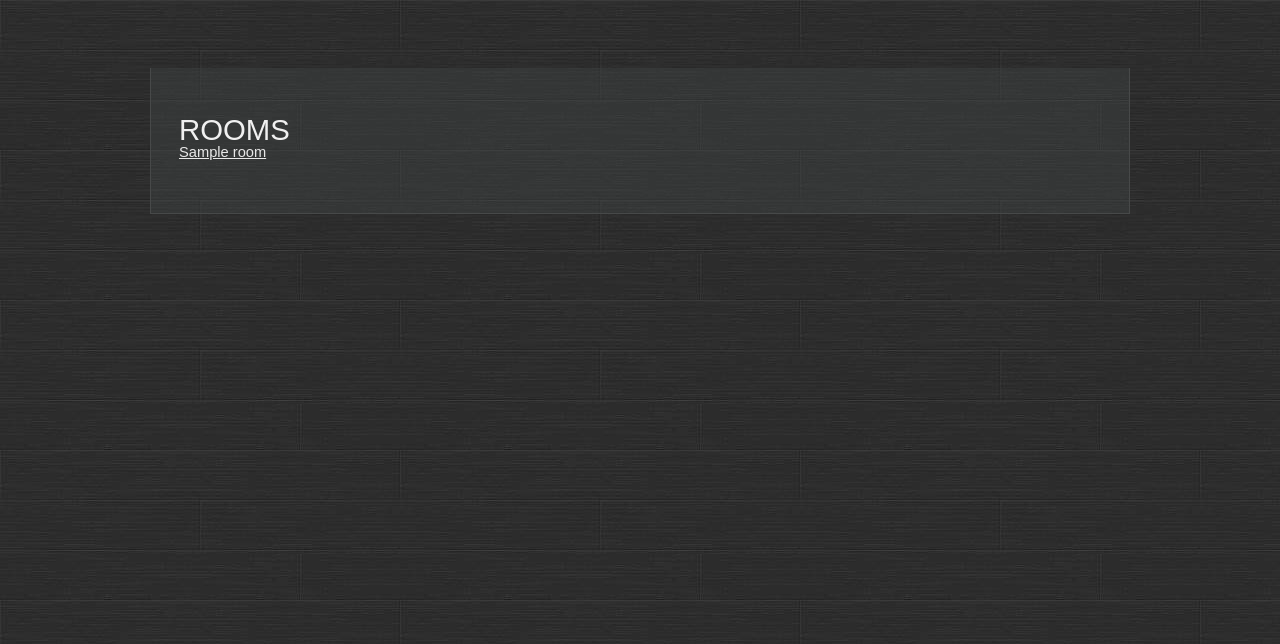
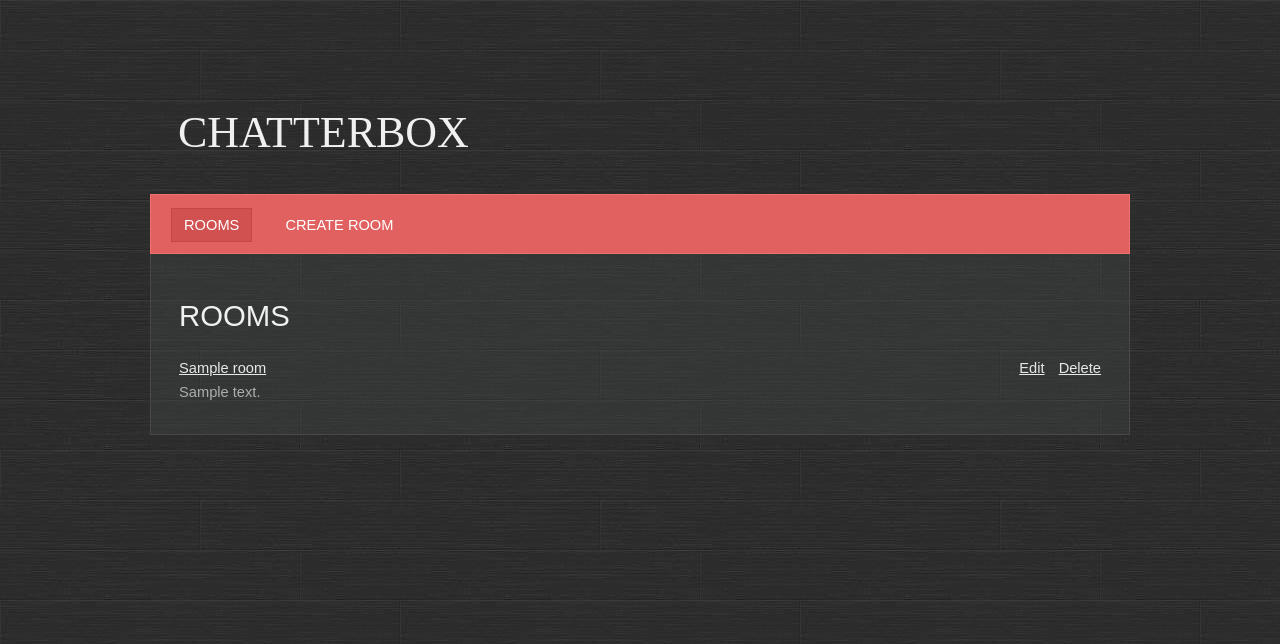
Before and after one commit to jakubzemla/pythonremotecz9, a Django app: template base/templates/base/rooms.html in a window 1280 px wide. Shown: the top 644 px of the page. Run offline with Django 3.2, Linux system fonts and the light colour scheme; the template is opened without the code that fills it: most values are stand-ins (such as "Sample title", 1, 10 or a date in 2020).

Commit message:
Create my own form for room creating and room updating

```diff
--- a/base/templates/base/room.html
+++ b/base/templates/base/room.html
@@ -5,6 +5,12 @@
     <div class="box">
         {{ room.description }}
     </div>
+    <div class="box room__message">
+        <form method="post">
+            {% csrf_token %}
+            <input id="new_message" name="body" placeholder="Write your message here ...">
+        </form>
+    </div>
     <div class="box">
         {% for message in messages %}
             <div class="message">{{ message.body }}</div>
--- a/base/templates/base/rooms.html
+++ b/base/templates/base/rooms.html
@@ -2,9 +2,17 @@
 
 {%  block content %}
     <h1>Rooms</h1>
-    <div class="box">
+        <div class="box"></div>
         {% for room in object_list %}
-            <p><a href="{% url 'room' room.id %}">{{ room.name }}</a></p>
+        <div class="box room-controls">
+            <div class="controls-left">
+                <a href="{% url 'room' room.id %}">{{ room.name }}</a><br>
+                {{ room.description }}<br>
+            </div>
+            <div class="controls-right">
+                <a href="{% url 'room_update' room.id %}">Edit</a>
+                <a href="{% url 'room_delete' room.id %}">Delete</a>
+            </div>
+        </div>
         {% endfor %}
-    </div>
 {%  endblock %}
--- a/chatterbox_project/urls.py
+++ b/chatterbox_project/urls.py
@@ -21,6 +21,8 @@ urlpatterns = [
     path('admin/', admin.site.urls),
     path('hello/', base.views.hello),
     path('', base.views.RoomsView.as_view(), name='rooms'),
-    path('room/<id>/', base.views.room, name='room'),
-    path('room_create/', base.views.RoomCreateView.as_view(), name='room_create')
+    path('room/detail/<pk>/', base.views.room, name='room'),
+    path('room/create/', base.views.RoomCreateView.as_view(), name='room_create'),
+    path('room/update/<pk>', base.views.RoomUpdateView.as_view(), name='room_update'),
+    path('room/delete/<pk>', base.views.RoomDeleteView.as_view(), name='room_delete')
 ]
--- /dev/null
+++ b/static/styles/mystyle.css
@@ -0,0 +1,8 @@
+.room-controls {
+    display: flex;
+    justify-content: space-between;
+}
+
+.controls-right a:first-child {
+    padding-right: 10px;
+}
--- a/static/styles/style.css
+++ b/static/styles/style.css
@@ -76,6 +76,7 @@ img.top {
 
 p {
 	margin-bottom: 1.25em;
+	margin-top: 1.25em;
 }
 
 ul {
@@ -131,7 +132,7 @@ ul {
 
 .box {
 	overflow: hidden;
-	margin: 0 0 30px 0;
+	margin: 0px 0 30px 0;
 }
 
 #box-left {
--- a/templates/main.html
+++ b/templates/main.html
@@ -7,9 +7,18 @@
     <link href=“http://fonts.googleapis.com/css?family=Arvo” rel=“stylesheet” type=“text/css”/>
     <link href=“http://fonts.googleapis.com/css?family=Bevan” rel=“stylesheet” type=“text/css”/>
     <link rel="stylesheet" href="{% static 'styles/style.css' %}"/>
+    <link rel="stylesheet" href="{% static 'styles/mystyle.css' %}"/>
 </head>
 <body>
     <div id="wrapper">
+        <div id="header">
+            <div id="logo">
+                <h1>Chatterbox</h1>
+            </div>
+            <div id="menu">
+                {% include 'navbar.html' %}
+            </div>
+        </div>
         <div id="page">
             <div id="content">
                 {% block content %}
--- /dev/null
+++ b/templates/navbar.html
@@ -0,0 +1,11 @@
+<ul>
+    <li class="first active">
+        <a href="{% url 'rooms' %}">Rooms</a>
+    </li>
+    <li>
+        <a href="{% url 'room_create' %}">Create Room</a>
+    </li>
+    <li class="last-child">
+        {{ user.username }}
+    </li>
+</ul><br class="clearfix">
```
Also changed, not shown: base/templates/base/room_confirm_delete.html (added, +13 -0 lines), base/templates/base/room_form.html (+12 -1 lines), base/views.py (+32 -4 lines), db.sqlite3.
